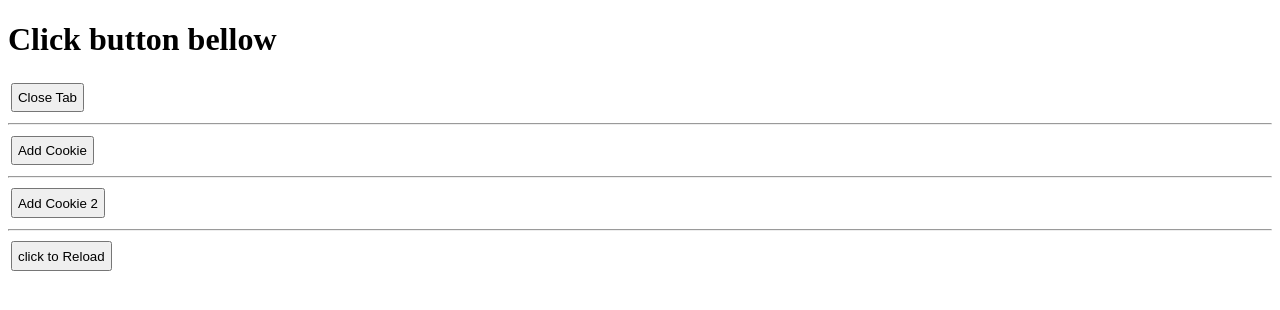
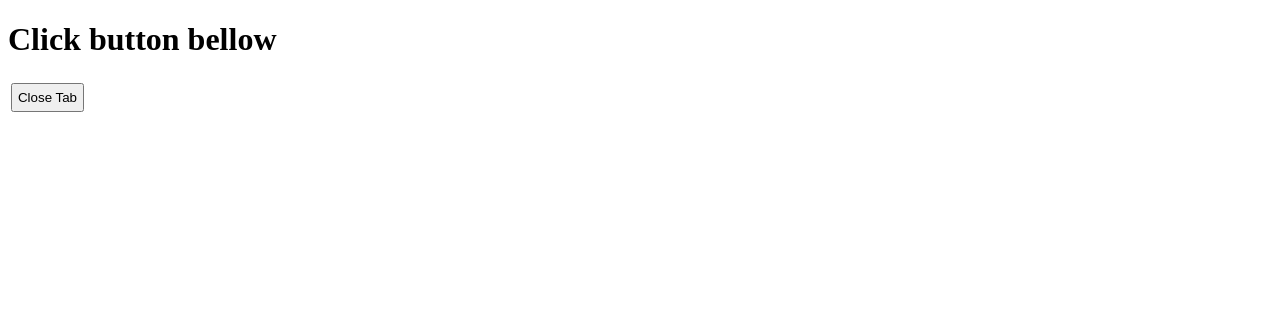
Before and after one commit to ardisaurus/simple-rest-cookie-next-app, a Next.js app: page /add-cookie in a window 1280 px wide. Shown: the top 310 px of the page. Built offline with nearby package versions, Linux system fonts and the light colour scheme.

Commit message:
tidy up for documentation

```diff
--- a/app/add-cookie/page.js
+++ b/app/add-cookie/page.js
@@ -1,10 +1,7 @@
 "use client";
-import { useEffect, useState } from "react";
-// import useStoragePermission from "./Home/useStoragePermission";
-// import CookiesTest from "../components/CookiesTest";
+import { useEffect } from "react";
 
 export default function SafariPermission() {
-  const [isError, setisError] = useState(false);
   useEffect(() => {
     const fetchData = async () => {
       try {
@@ -20,37 +17,14 @@ export default function SafariPermission() {
     document.cookie =
       "onLoadCookie=main; max-age=3153600000; Secure; SameSite=None";
   }, []);
-  const handleAddCookieButtonClick = () => {
-    // const cookieValue = 'foo'; // Set the cookie value to 'foo'
-    // document.cookie = `myCookie=${cookieValue}; path=/; expires=${new Date(new Date().getTime() + 3600000).toUTCString()}`;
-    var CookieItem = "main";
-    document.cookie =
-      "onClickCookie=main; max-age=3153600000; Secure; SameSite=None";
-    if (document.cookie.indexOf(CookieItem) == -1) {
-      setisError(true);
-    }
-  };
-
-  const handleAddCookieButtonClick2 = () => {
-    // const cookieValue = 'foo'; // Set the cookie value to 'foo'
-    // document.cookie = `myCookie=${cookieValue}; path=/; expires=${new Date(new Date().getTime() + 3600000).toUTCString()}`;
-    document.cookie =
-      "set-cookie: your=cookie; Domain=phenomenal-lollipop-87c933.netlify.app; Path=/; Expires=Thu, 22 Dec 2027 04:17:44 GMT; Secure; SameSite=None";
-  };
 
   const handleCloseButtonClick = () => {
-    // const cookieValue = 'foo'; // Set the cookie value to 'foo'
-    // document.cookie = `myCookie=${cookieValue}; path=/; expires=${new Date(new Date().getTime() + 3600000).toUTCString()}`;
-
     window.close();
   };
-
-  // const { askForPermission } = useStoragePermission();
 
   return (
     <div>
       <h1>Click button bellow</h1>
-      <p style={{ color: "red" }}>{isError ? "Unable to set cookie" : null}</p>
       <button
         className="btn yellow continue btn-yellow-hover"
         style={{ padding: ".4em", margin: ".2em" }}
@@ -58,42 +32,6 @@ export default function SafariPermission() {
       >
         Close Tab
       </button>
-      {/* <p>needPermission : {needPermission ? "true" : "false"}</p>
-      <p>haveCheckedPermission : {haveCheckedPermission ? "true" : "false"}</p> */}
-      {/* <button
-        type="button"
-        onClick={() => askForPermission()}
-        className="btn yellow continue btn-yellow-hover"
-        style={{ padding: ".4em", margin: ".2em" }}
-      >
-        click here for ask perm
-      </button> */}
-      {/* <CookiesTest /> */}
-      <hr />
-      <button
-        className="btn yellow continue btn-yellow-hover"
-        style={{ padding: ".4em", margin: ".2em" }}
-        onClick={handleAddCookieButtonClick}
-      >
-        Add Cookie
-      </button>
-      <hr />
-      <button
-        className="btn yellow continue btn-yellow-hover"
-        style={{ padding: ".4em", margin: ".2em" }}
-        onClick={handleAddCookieButtonClick2}
-      >
-        Add Cookie 2
-      </button>
-      <hr />
-      <button
-        type="button"
-        onClick={() => window.location.reload()}
-        className="btn yellow continue btn-yellow-hover"
-        style={{ padding: ".4em", margin: ".2em" }}
-      >
-        click to Reload
-      </button>
     </div>
   );
 }
```
Also changed, not shown: app/page.js (+1 -44 lines).
